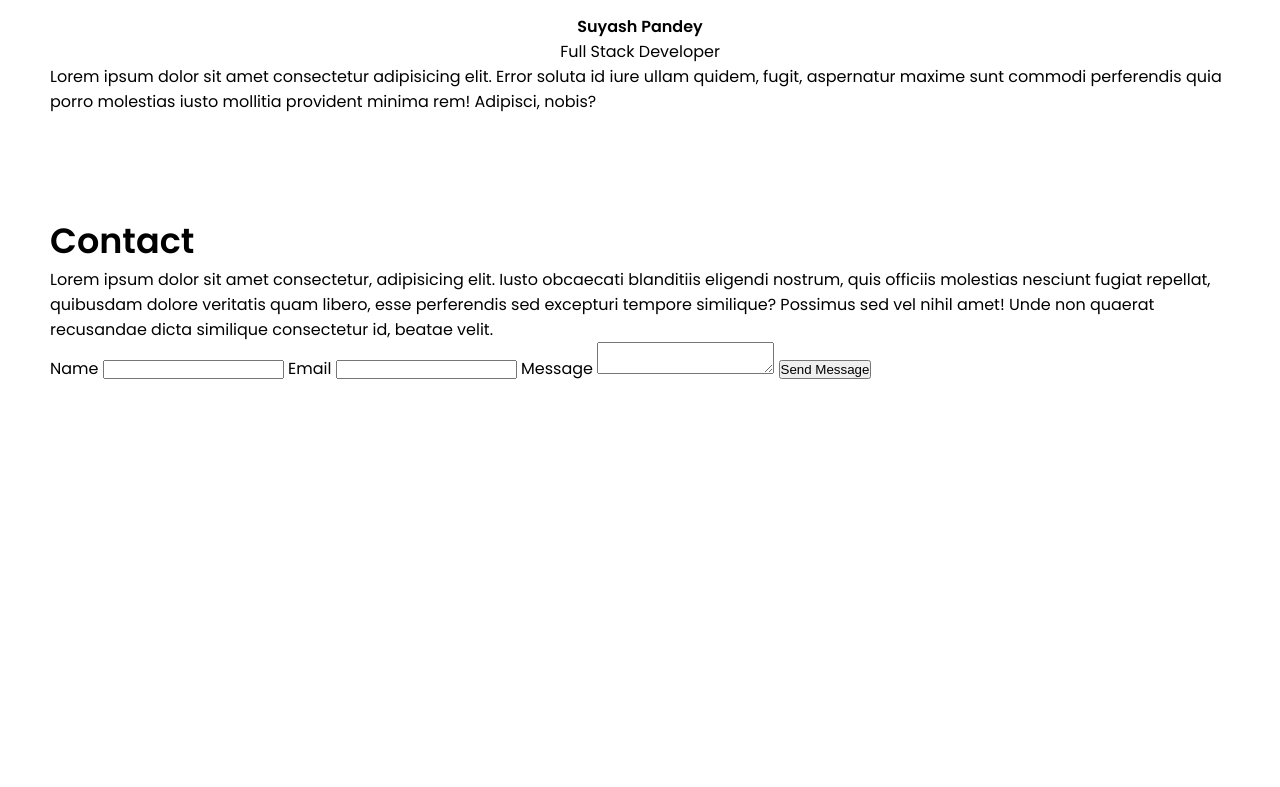
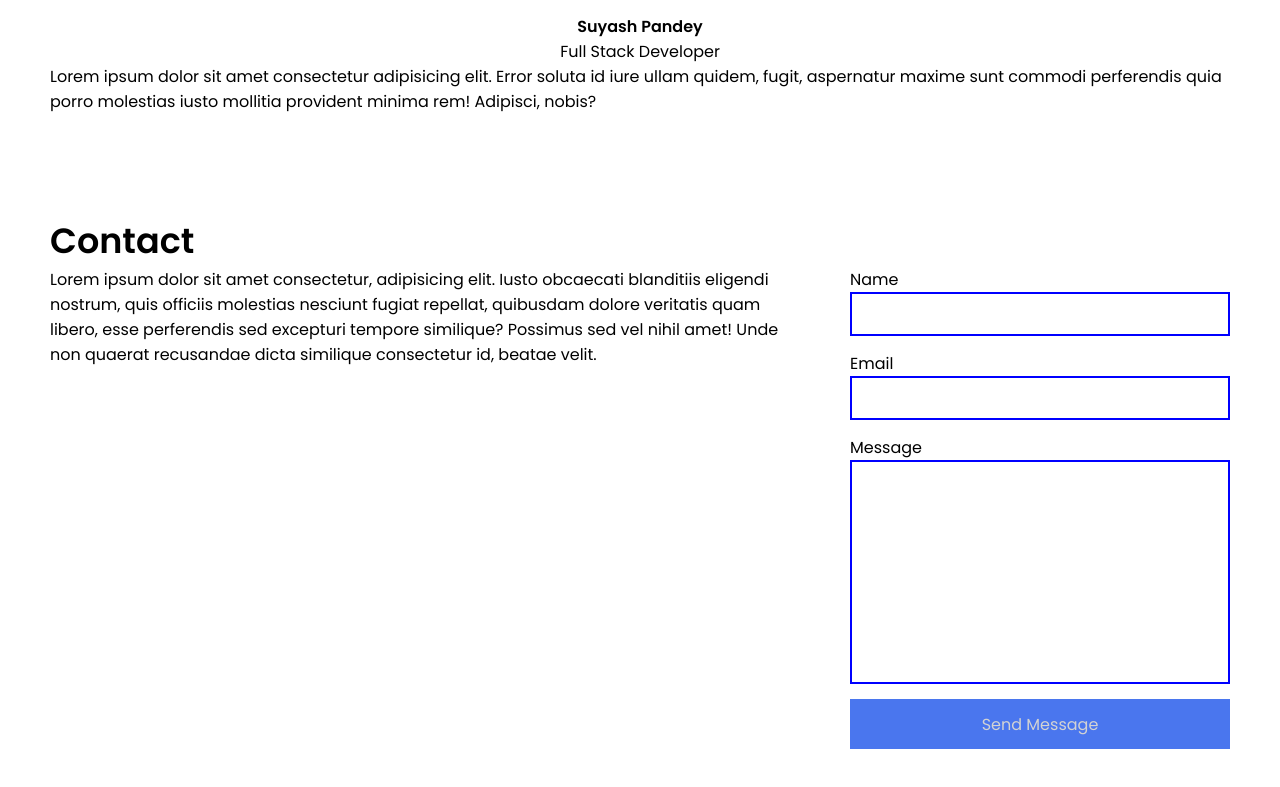
Before and after one commit to Asthap06/Portfolio, a plain HTML site: page Portfolio_website/index.html in a window 1280 px wide. Shown: the part 1181-1968 px from the top of the page. Before the commit the page ends 1662 px from the top, so only its background shows below. Drawn offline with Linux system fonts and the light colour scheme.

Commit message:
portfolio_website create

```diff
--- a/Portfolio_website/index.html
+++ b/Portfolio_website/index.html
@@ -126,6 +126,8 @@
 <!--SECTION 4-->
             <section id="contact" class="contact-section">
                 <h2>Contact</h2>
+
+                <div class="group">
                 <div class="text">
                     Lorem ipsum dolor sit amet consectetur, adipisicing elit. Iusto obcaecati blanditiis eligendi nostrum, quis officiis molestias nesciunt fugiat repellat, quibusdam dolore veritatis quam libero, esse perferendis sed excepturi tempore similique? Possimus sed vel nihil amet! Unde non quaerat recusandae dicta similique consectetur id, beatae velit.
 
@@ -138,13 +140,14 @@
                     <input type="text" id="email">
 
                     <label for="message">Message</label>
-                     <textarea name="message"></textarea>
+                     <textarea id="message" cols="30" rows="10"></textarea>
 
                      <button type="submit">Send Message</button>
                 </form>
+            </div>
             </section>
         </main>
-     </nav>
+
 
 </body>
 </html>
--- a/Portfolio_website/style.css
+++ b/Portfolio_website/style.css
@@ -207,6 +207,7 @@ nav .right a span {
     margin-bottom: 15px;
     background-color: transparent;
     resize: none;
+    outline: none;
 }
 .contact-section .group  form button {
     font-size: 16px;
```
